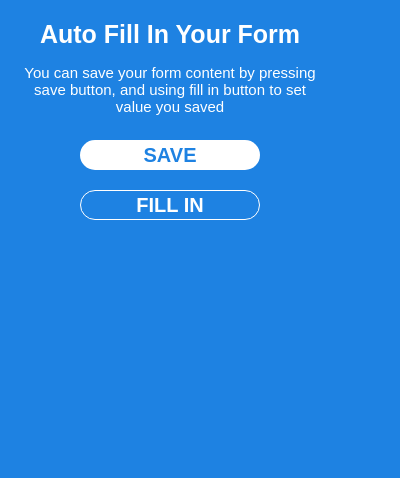
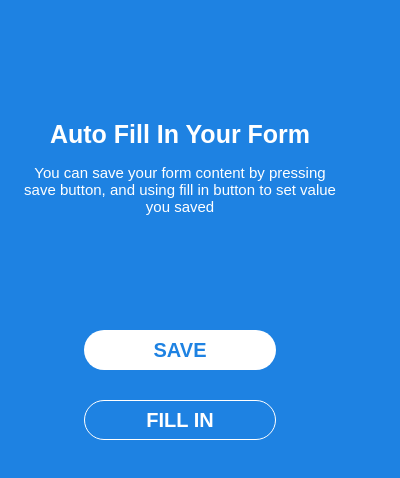
Before and after one commit to emagrorrim/auto-fill-in-your-form, a browser extension: page src/popup.html in a window 400 px wide. Drawn offline with Linux system fonts and the light colour scheme.

Commit message:
Improve ui design

```diff
--- a/src/style/popup.css
+++ b/src/style/popup.css
@@ -9,17 +9,20 @@ body {
   background: #1E82E2;
   border: none;
   overflow: hidden;
-  width: 300px;
+  width: 320px;
+  height: 568px;
   text-align: center;
 }
 
 .title {
+  margin-top: 100px;
   font-size: 25px;
   font-weight: bolder;
   color: white;
 }
 
 .description {
+  margin-bottom: 100px;
   padding: 0 auto;
   display: inline-block;
   font-size: 15px;
@@ -30,12 +33,12 @@ body {
 .btn {
   display: inline-block;
   width: 60%;
-  height: 30px;
-  margin: 10px;
+  height: 40px;
+  margin: 15px;
   font-size: 20px;
   font-weight: bold;
   background: white;
-  border-radius: 15px;
+  border-radius: 20px;
   border: none;
 }
 
```
